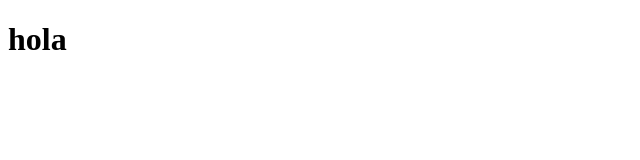
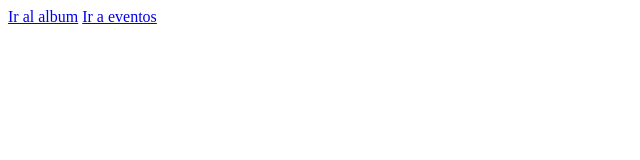
Before and after one commit to kathyaleal03/parcial, a plain HTML site: page index.html in a window 1280 px wide. Shown: the whole page, without its empty margins (0-640 px from the left). Drawn offline with Linux system fonts and the light colour scheme.

Commit message:
mensajes desde index

```diff
--- a/index.html
+++ b/index.html
@@ -6,6 +6,7 @@
     <title>Document</title>
 </head>
 <body>
-    <h1>hola</h1>
+    <a href="album.html" class="btn btn-primary m-2">Ir al album</a>
+        <a href="eventos.html" class="btn btn-secondary m-2">Ir a eventos</a>
 </body>
 </html>
```
